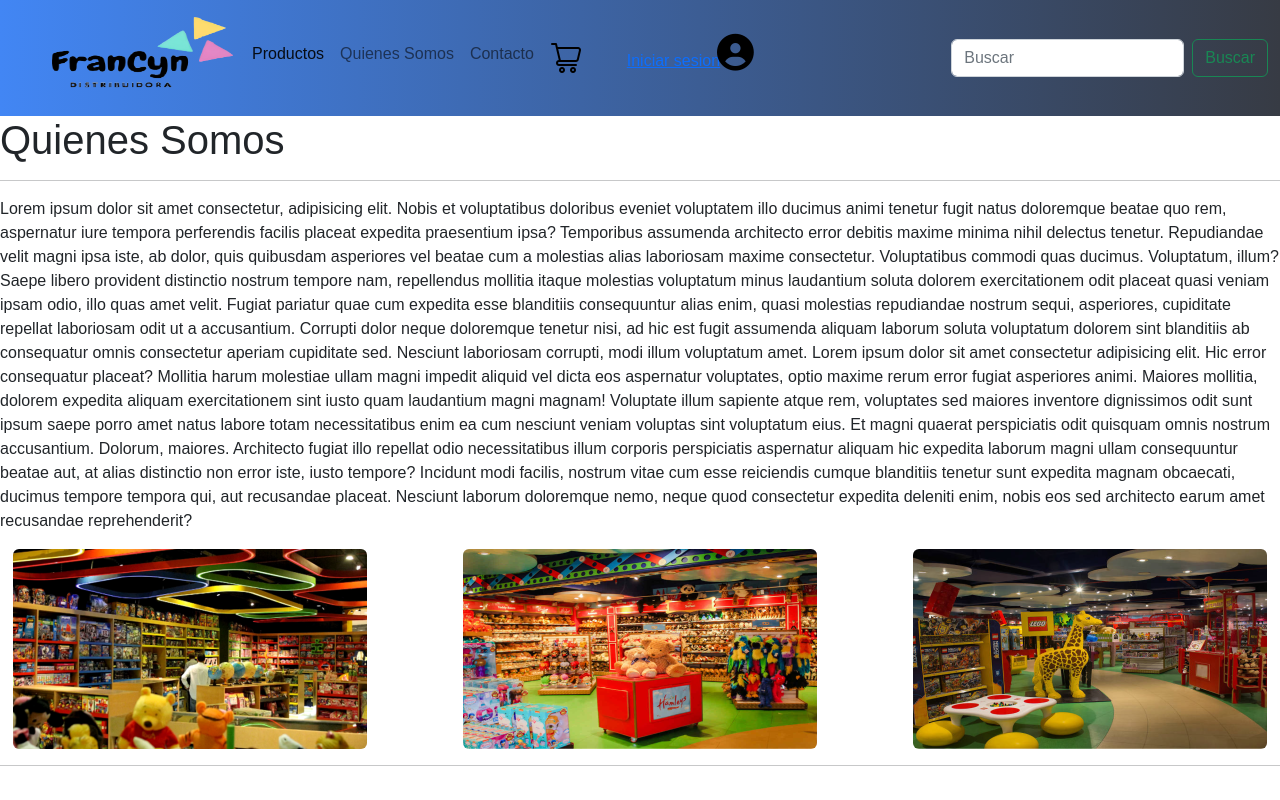
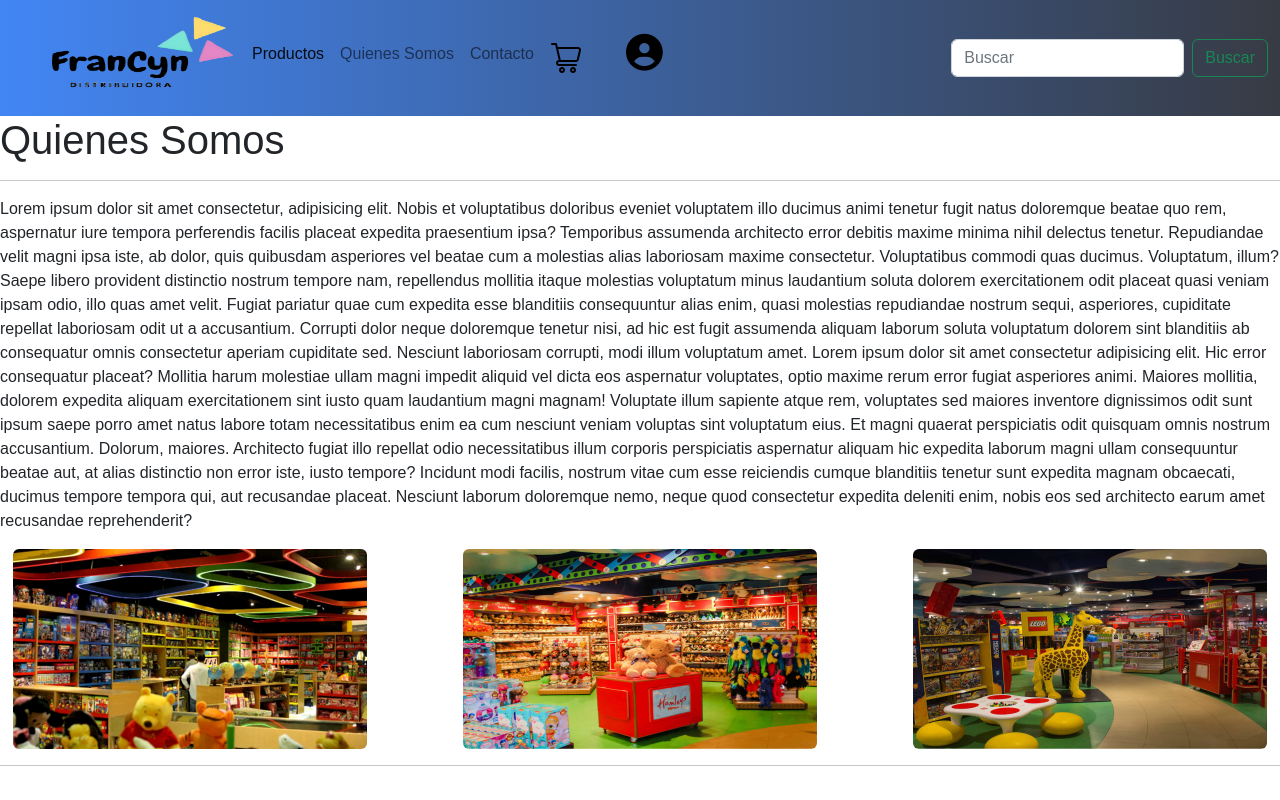
Before and after one commit to gusnahu/francyn_romo, a plain HTML site: page pages/quienes_somos.html in a window 1280 px wide. Shown: the top 800 px of the page. Drawn offline with Linux system fonts and the light colour scheme.

Commit message:
bootstrap2.0

```diff
--- a/pages/quienes_somos.html
+++ b/pages/quienes_somos.html
@@ -34,7 +34,7 @@
                 <a class="nav-link" href="./carrito.html"><img src="../img/carro.png"></a>
               </li>
               <li class="user-icon">
-              <a href="../pages/perfil.html"><i class="fa-solid fa-circle-user"></i>Iniciar sesion</a>
+              <a href="../pages/perfil.html"><i class="fa-solid fa-circle-user"></i></a>
             </li>
 
         </ul>
```
